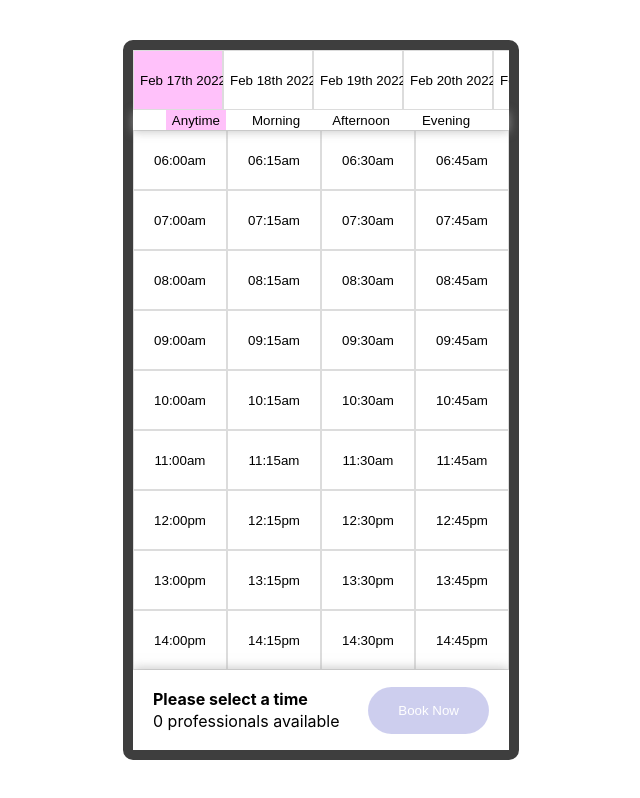
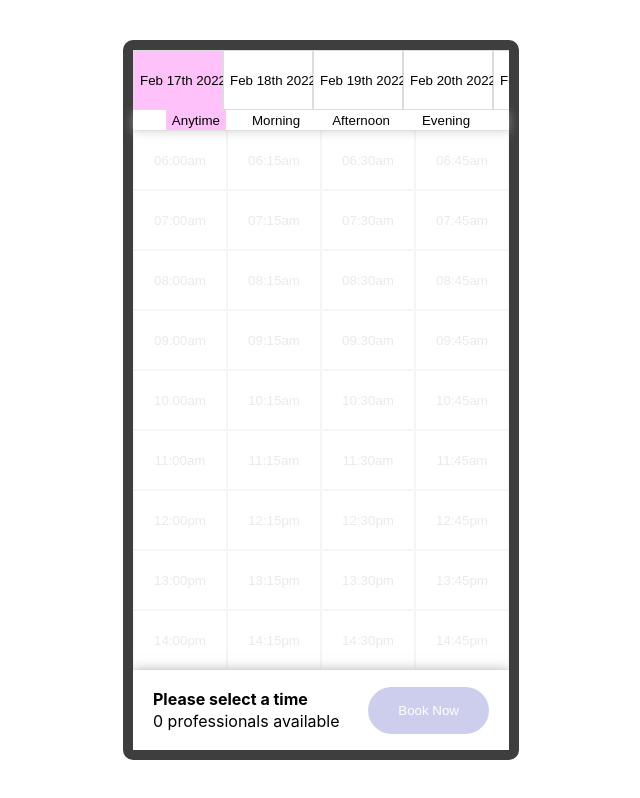
Before and after one commit to mikeharrison4/ss-code-test, a React (Create React App) app: page / in a window 1280 px wide. Shown: the whole page, without its empty margins (319-959 px from the left). Built offline with nearby package versions, Linux system fonts and the light colour scheme.

Commit message:
disable times when certain conditions are met

```diff
--- a/src/components/Footer.js
+++ b/src/components/Footer.js
@@ -3,8 +3,6 @@ import {observer} from "mobx-react-lite";
 
 const Footer = observer(() => {
   const { selectedTime, selectedDay, requestBooking } = useStore()
-
-  console.log(selectedTime);
 
   return (
     <div className="footer">
--- a/src/components/TimeItem.js
+++ b/src/components/TimeItem.js
@@ -1,13 +1,28 @@
 import {useStore} from "../App";
 import {observer} from "mobx-react-lite";
+import moment from "moment";
+import formatTime from "../utils/formatTime";
+
+const disableTimeButton = (time) => {
+  const currentTime = moment(new Date(), 'HH:mm:ss a');
+  const calendarTime = moment(time, 'HH:mm:ss a');
+  const diff = Math.floor(
+    (moment.duration(calendarTime.diff(currentTime)).asMinutes())
+  )
+  if(diff < 0 || diff < 120) return true; // if times are before current time OR within 120mins (2hours) then disable
+  return false;
+}
 
 const TimeItem = observer(({ time }) => {
   const rootStore = useStore()
 
+  disableTimeButton(time);
+
   return (
     <button
-      className={`timeItem ${rootStore.selectedTime === time ? 'selected' : ''}`}
+      className={`timeItem ${rootStore.selectedTime === time ? 'selected' : ''} ${disableTimeButton(time) ? 'disabled' : ''}`}
       onClick={() => rootStore.setSelectedTime(time)}
+      disabled={disableTimeButton(time)}
     >
       {time}
     </button>
```
